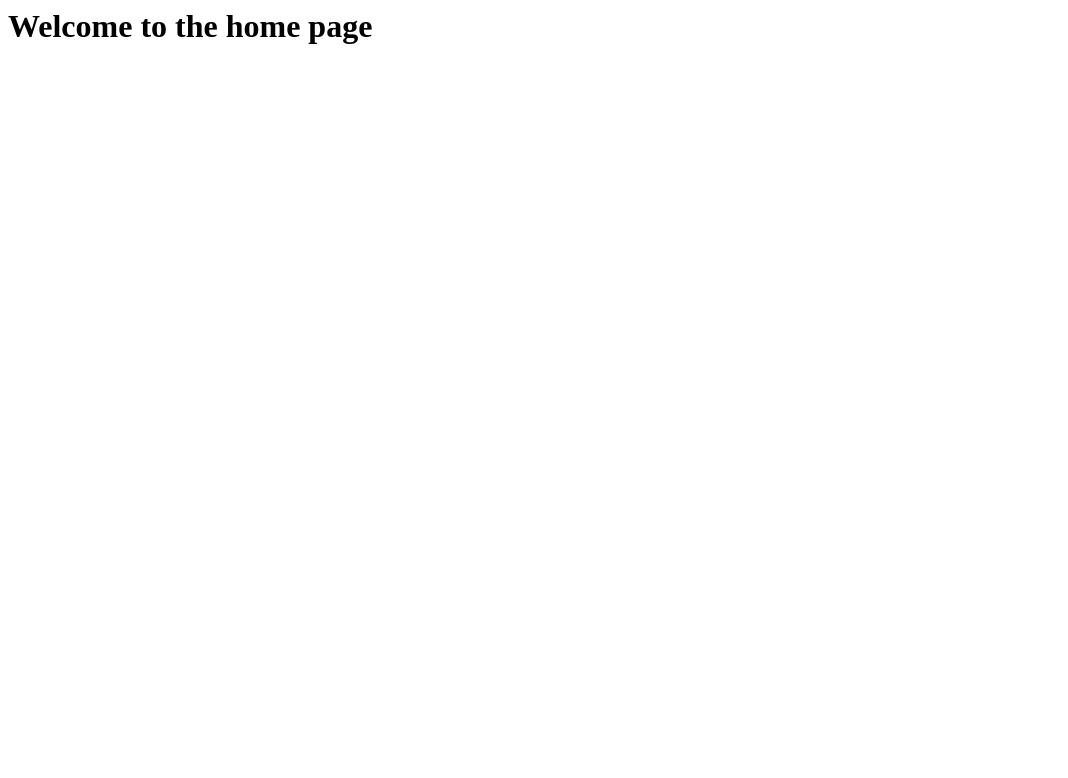
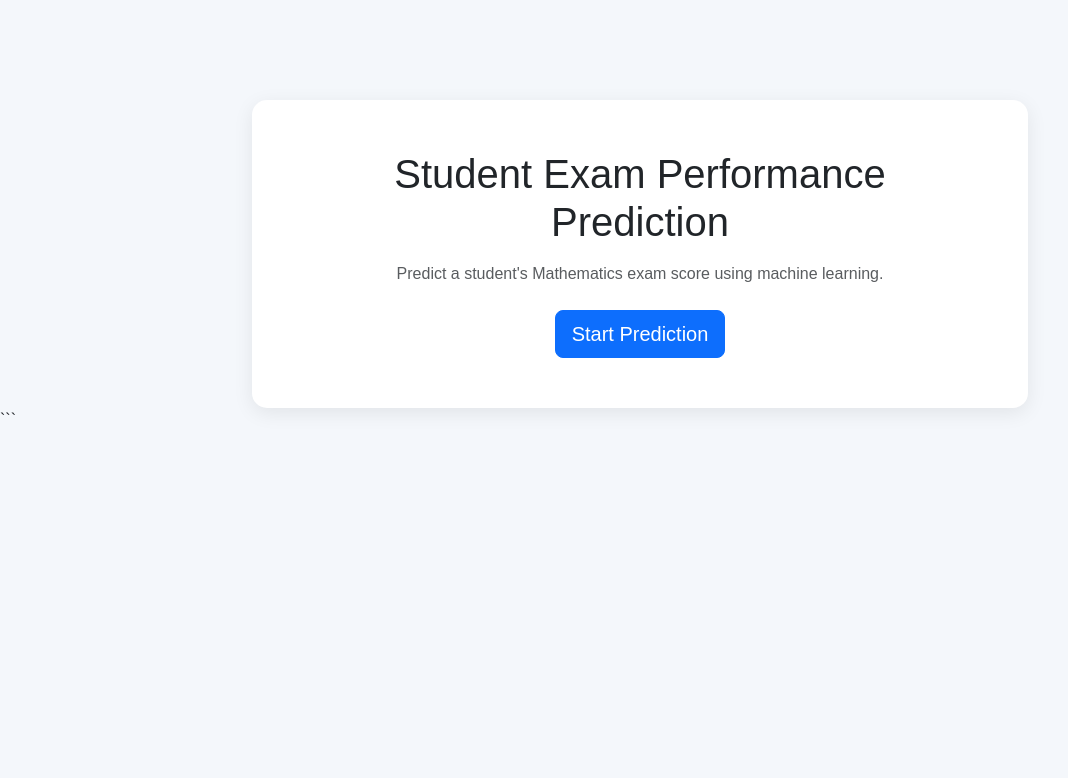
Before and after one commit to Mhaque2000/END-TO-END-ML-PROJECT, a Flask app: page / in a window 1280 px wide. Shown: the top 778 px of the page, without its empty margins (0-1068 px from the left). Run offline with Flask 3, Linux system fonts and the light colour scheme.

Commit message:
dashboard improvement

````diff
--- a/templates/home.html
+++ b/templates/home.html
@@ -1,4 +1,3 @@
-```html
 <!DOCTYPE html>
 <html lang="en">
 <head>
--- a/templates/index.html
+++ b/templates/index.html
@@ -1 +1,66 @@
-<h1>Welcome to the home page</h1>
+<!DOCTYPE html>
+<html lang="en">
+<head>
+    <meta charset="UTF-8">
+    <meta name="viewport" content="width=device-width, initial-scale=1.0">
+
+    <title>Student Exam Performance Prediction</title>
+
+    <link
+        href="https://cdn.jsdelivr.net/npm/bootstrap@5.3.3/dist/css/bootstrap.min.css"
+        rel="stylesheet"
+    >
+
+    <style>
+        body {
+            background: #f4f7fb;
+            font-family: Arial, sans-serif;
+        }
+
+        .container {
+            max-width: 800px;
+            margin-top: 100px;
+        }
+
+        .card {
+            border: none;
+            border-radius: 15px;
+            box-shadow: 0 5px 20px rgba(0, 0, 0, 0.08);
+        }
+
+        .card-body {
+            text-align: center;
+            padding: 50px;
+        }
+    </style>
+</head>
+
+<body>
+
+<div class="container">
+
+    <div class="card">
+        <div class="card-body">
+
+            <h1 class="mb-3">
+                Student Exam Performance Prediction
+            </h1>
+
+            <p class="text-muted mb-4">
+                Predict a student's Mathematics exam score using
+                machine learning.
+            </p>
+
+            <a href="{{ url_for('predict_datapoint') }}"
+               class="btn btn-primary btn-lg">
+                Start Prediction
+            </a>
+
+        </div>
+    </div>
+
+</div>
+
+</body>
+</html>
+```
````
Also changed, not shown: 1 other file.
